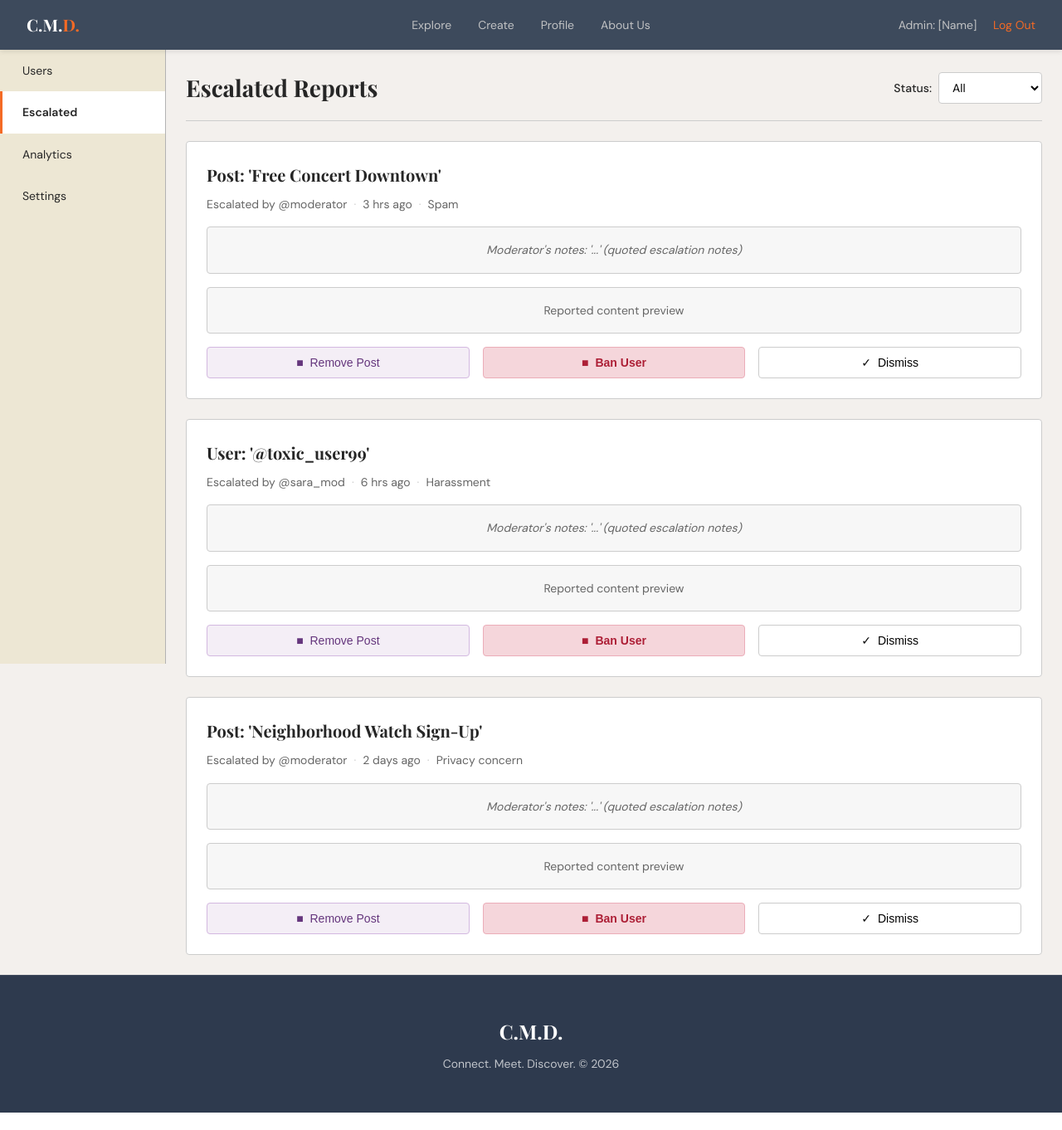
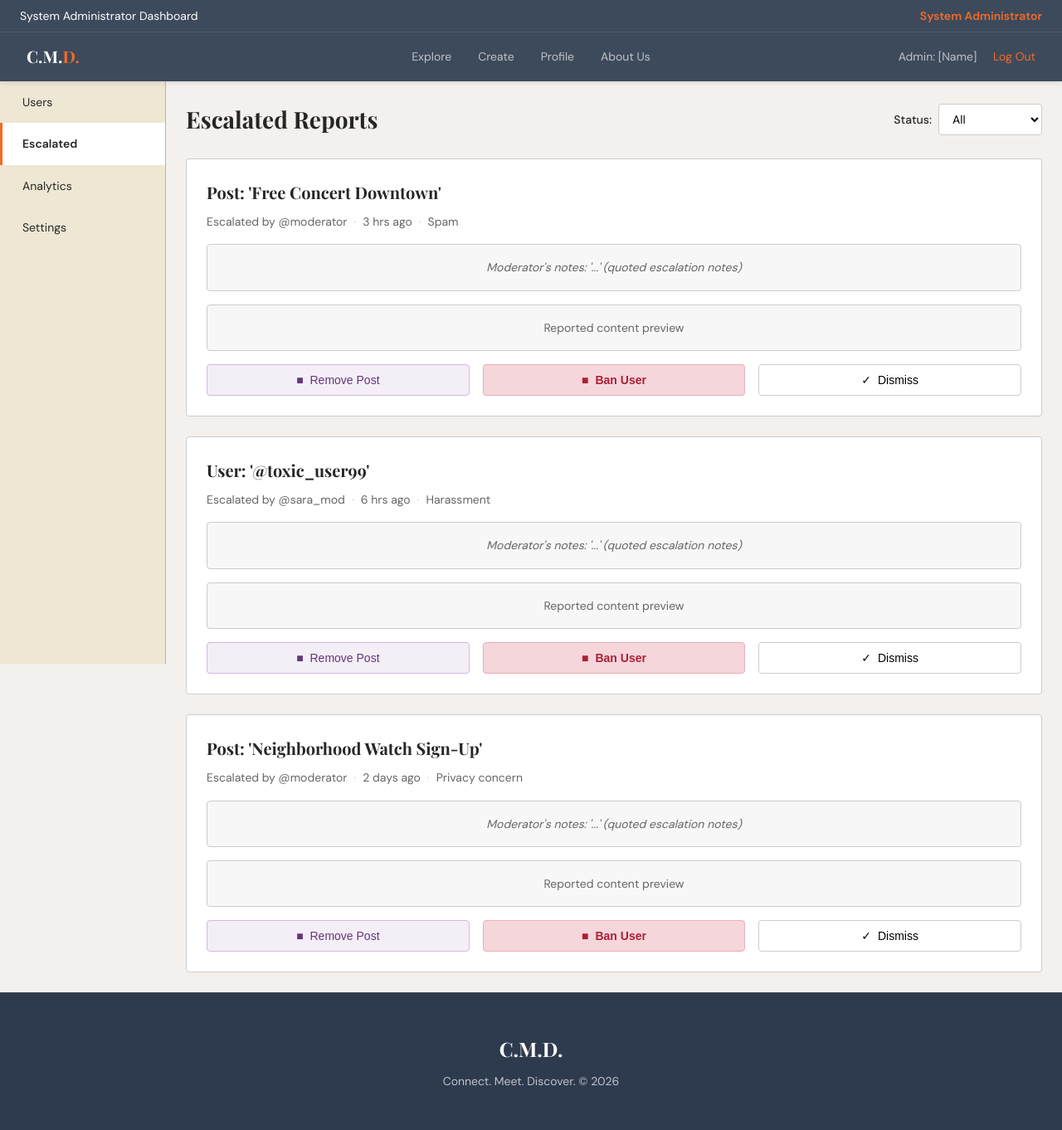
Before and after one commit to Azantei/cmd-connect-meet-discover, a web app: file pages/AD_EscalatedReports.html in a window 1280 px wide. Shown: the whole page at 83% size. Before the commit the page ends 1341 px from the top, so only its background shows below. Run offline with its HTML, style and script files only (its server is not run), Linux system fonts and the light colour scheme.

Commit message:
feat: Add top bar with dashboard title and role indicator to multiple admin pages

```diff
--- a/css/AD_EscalatedReports.css
+++ b/css/AD_EscalatedReports.css
@@ -15,8 +15,6 @@
     justify-content: space-between;
     align-items: center;
     margin-bottom: 1.5rem;
-    padding-bottom: 1rem;
-    border-bottom: 1px solid var(--border-color);
 }
 
 .page-header h1 {
--- a/css/AD_UserManagement.css
+++ b/css/AD_UserManagement.css
@@ -51,6 +51,32 @@ body {
 }
 
 /* ==========================================
+   TOP BAR
+   Dashboard title and role indicator
+========================================== */
+
+.admin-topbar {
+    background: var(--navbar-bg);
+    color: white;
+    padding: 0.5rem 1.5rem;
+    display: flex;
+    justify-content: space-between;
+    align-items: center;
+    font-size: 0.875rem;
+    border-bottom: 1px solid rgba(255, 255, 255, 0.1);
+    position: fixed;
+    top: 0;
+    left: 0;
+    right: 0;
+    z-index: 1001;
+}
+
+.admin-role {
+    font-weight: 600;
+    color: hsl(20, 90%, 55%);
+}
+
+/* ==========================================
    TOP NAVIGATION BAR
 ========================================== */
 
@@ -59,7 +85,7 @@ body {
     color: white;
     height: 60px;
     position: fixed;
-    top: 0;
+    top: 38px;
     left: 0;
     right: 0;
     z-index: 1000;
@@ -123,7 +149,7 @@ body {
     background-color: var(--sidebar-bg);
     position: fixed;
     left: 0;
-    top: 60px;
+    top: 98px;
     bottom: 0;
     border-right: 1px solid var(--sidebar-border);
 }
@@ -165,7 +191,7 @@ body {
 
 .main-content {
     margin-left: 200px;
-    margin-top: 60px;
+    margin-top: 98px;
     padding: 1.5rem;
 }
 
--- a/pages/AD_EscalatedReports.html
+++ b/pages/AD_EscalatedReports.html
@@ -14,6 +14,15 @@
     <link rel="stylesheet" href="../css/AD_EscalatedReports.css">
 </head>
 <body>
+    <!-- ========================================
+         TOP BAR
+         Dashboard title and role indicator
+    ======================================== -->
+    <header class="admin-topbar">
+        <span>System Administrator Dashboard</span>
+        <span class="admin-role">System Administrator</span>
+    </header>
+
     <!-- ========================================
          TOP NAVIGATION BAR
     ======================================== -->
```
Also changed, not shown: css/moderator.css (+35 -23 lines), pages/AD_Analytics.html (+9 -0 lines), pages/AD_Settings.html (+9 -0 lines), pages/AD_UserManagement.html (+9 -0 lines).
